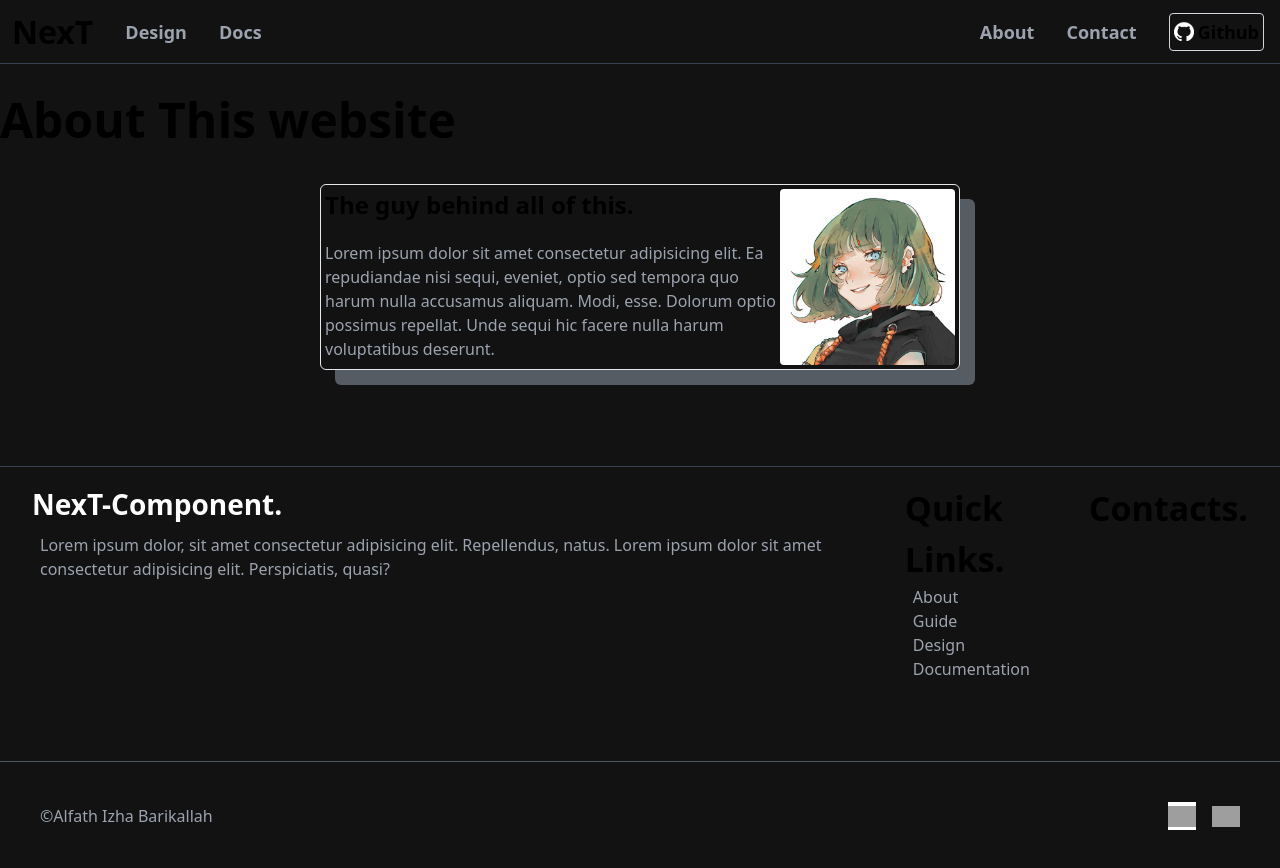
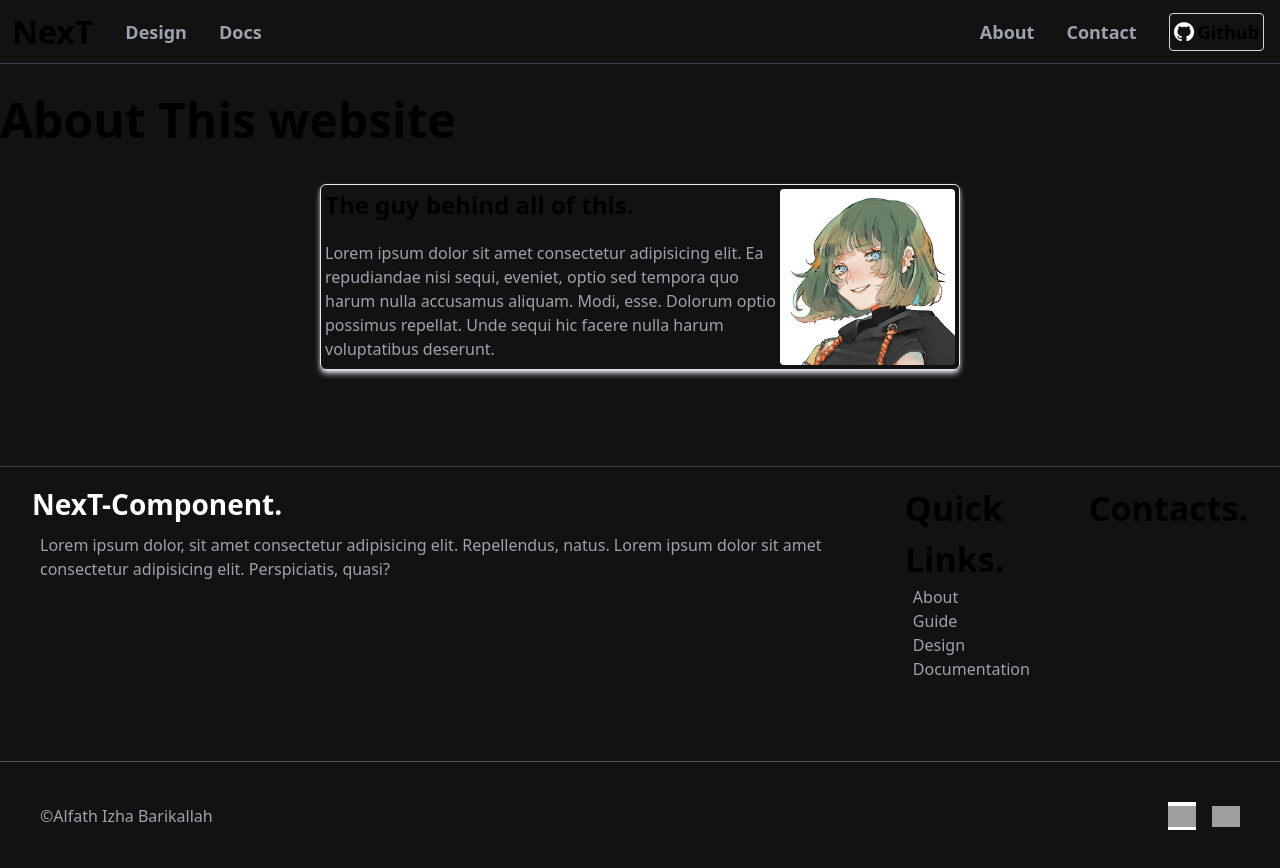
Before and after one commit to justizha/NucleousUI, a Next.js app: page /about in a window 1280 px wide. Shown: the top 868 px of the page. Built offline with nearby package versions, Linux system fonts and the light colour scheme; grey boxes are pictures that could not be loaded.

Commit message:
about page progreession

```diff
--- a/src/app/about/page.jsx
+++ b/src/app/about/page.jsx
@@ -4,7 +4,7 @@ export default function About() {
         <section className="pb-24 pt-24 mx-auto">
             <h1 className="font-bold text-5xl">About This website</h1>
             <div className="flex justify-center mt-10 ">
-                <div className=" border rounded-md p-1 md:w-1/2 w-full flex justify-between shadow-project">
+                <div className=" border rounded-md p-1 md:w-1/2 w-full flex justify-between hover:shadow-project duration-500 shadow-slate-200 shadow-md">
                     <div className="flex flex-col">
                         <h1 className="font-semibold text-2xl">The guy behind all of this.</h1>
                         <p className="text-gray-400 text-base mt-5">
@@ -14,7 +14,6 @@ export default function About() {
                     <img src="/images/profile.png" alt="profile"  className=" rounded h-44 w-44 object-contain "/>
                 </div>
             </div>
-
         </section>
     )
 }
```
